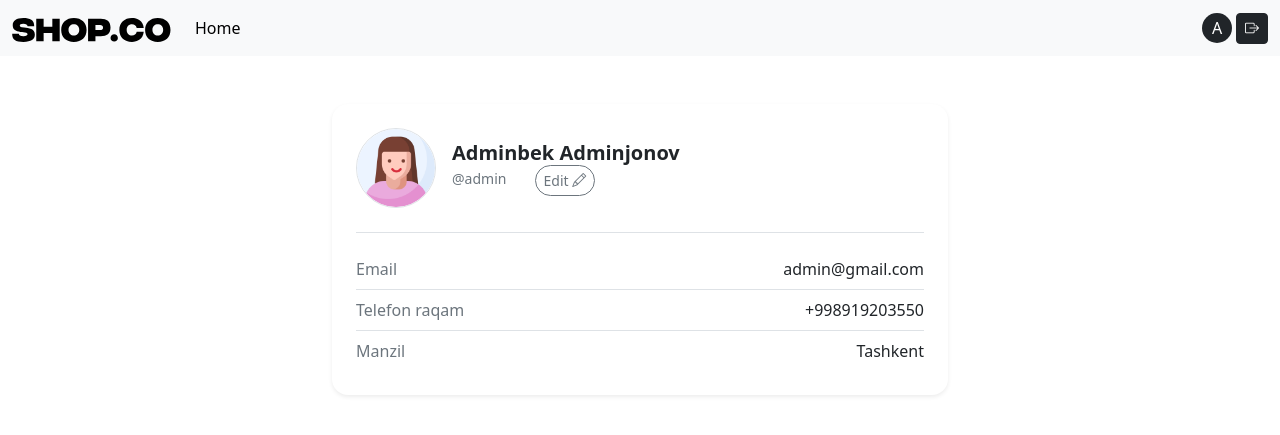
After one commit to muhammadmirzovm/E-commerce-Muhammadjon-Monday-, a Django app: page /accounts/profile/ in a window 1280 px wide. The commit adds this page. Shown: the top 435 px of the page. Run offline with Django 5.2, Linux system fonts and the light colour scheme; a user stored in the database is signed in.

Commit message:
added profile detail & profile edit

```diff
--- a/accounts/admin.py
+++ b/accounts/admin.py
@@ -5,7 +5,7 @@ from .models import User
 @admin.register(User)
 class CustomUserAdmin(UserAdmin):
     fieldsets = UserAdmin.fieldsets + (
-        ("Role", {"fields" : ("role", )}),
+        ("Role", {"fields" : ("role","image", "address", 'phone' )}),
     )
 
     list_display = ("username", "role")
--- a/accounts/forms.py
+++ b/accounts/forms.py
@@ -7,3 +7,9 @@ class SignUpForm(UserCreationForm):
     class Meta:
         model = User
         fields = ("first_name", "last_name","username","email", 'role', 'password1', 'password2')
+
+
+class ProfileForm(forms.ModelForm):
+    class Meta:
+        model = User
+        fields = ( 'first_name', "last_name", "phone", 'address', "email", "image")
--- a/accounts/models.py
+++ b/accounts/models.py
@@ -13,5 +13,9 @@ class User(AbstractUser):
         default=Role.BUYER
     )
 
+    image = models.ImageField(upload_to="avatars/", blank=True, null=True)
+    phone = models.CharField(max_length=13, help_text="+998919990033")
+    address = models.CharField(max_length=255, blank=True)
+
     def __str__(self):
         return f'{self.username} -> {self.role}'
--- a/accounts/urls.py
+++ b/accounts/urls.py
@@ -5,4 +5,6 @@ urlpatterns = [
     path('signup/', views.SignUpView.as_view(), name='signup'),
     path('login/', views.CustomLoginView.as_view(), name='login'),
     path('logout/', views.CustomLogoutView.as_view(), name='logout'),
+    path("profile/", views.ProfileDetailView.as_view(), name="profile_detail"),
+    path("profile-edit/", views.ProfileUpdateView.as_view(), name="profile_edit"),
 ]
--- a/accounts/views.py
+++ b/accounts/views.py
@@ -2,9 +2,10 @@ from django.contrib import messages
 from django.contrib.auth import login
 from django.contrib.auth.views import LoginView, LogoutView
 from django.urls import reverse_lazy
-from django.views.generic import CreateView, DetailView, DeleteView, ListView
-from .forms import SignUpForm
-
+from django.views.generic import CreateView, DetailView, DeleteView, ListView, UpdateView
+from .forms import SignUpForm, ProfileForm
+from django.contrib.auth.mixins import LoginRequiredMixin
+from .models import User
 class SignUpView(CreateView):
     form_class = SignUpForm
     template_name = "accounts/signup.html"
@@ -36,3 +37,27 @@ class CustomLogoutView(LogoutView):
     def dispatch(self, request, *args, **kwargs):
         messages.info(request, "Tizimdan chiqdingiz!")
         return super().dispatch(request, *args, **kwargs)
+
+
+class ProfileDetailView(LoginRequiredMixin, DetailView):
+    model = User
+    template_name = "accounts/profile_detail.html"
+    context_object_name = "profile_user"
+
+    def get_object(self):
+        return self.request.user
+
+class ProfileUpdateView(LoginRequiredMixin, UpdateView):
+    model = User
+    form_class = ProfileForm
+    template_name = 'accounts/profile_edit.html'
+    success_url = reverse_lazy("profile_detail")
+    def get_object(self):
+        return self.request.user
+
+    def form_valid(self, form):
+        messages.success(self.request, 'Profil yangilandi !')
+        return super().form_valid(form)
+    def form_invalid(self, form):
+        messages.error(self.request, 'Profil yangilashda xatolik !')
+        return super().form_invalid(form)
--- a/requirements.txt
+++ b/requirements.txt
@@ -1,4 +1,6 @@
 asgiref==3.11.1
+crispy-bootstrap5==2026.3
 django==6.0.6
+django-crispy-forms==2.6
 pillow==12.2.0
 sqlparse==0.5.5
--- /dev/null
+++ b/templates/accounts/profile_detail.html
@@ -0,0 +1,41 @@
+{% extends 'base.html' %}
+{% block title %}
+Profile -> {{ request.user.username }}
+{% endblock title %}
+{% block content %}
+<div class="container col-lg-6 col-md-7 col-11 my-5">
+    <div class="card border-0 shadow-sm rounded-4 p-4">
+        <div class="d-flex align-items-center gap-3 mb-4">
+            {% if user.image %}
+                <img class="rounded-circle border" style="width:80px; height:80px; object-fit:cover;" src="{{ user.image.url }}" alt="">
+            {% else %}
+                <div class="rounded-circle bg-light border d-flex align-items-center justify-content-center" style="width:80px; height:80px;">
+                    <span class="fs-4 fw-semibold text-secondary">{{ user.username|slice:1|title }}</span>
+                </div>
+            {% endif %}
+            <div>
+
+                    <h5 class="mb-0 fw-semibold">{{ user.first_name }} {{ user.last_name }}</h5>
+
+                    <span class="text-secondary small me-4">@{{ user.username }}</span>
+                    <a class=" text-decoration-none btn btn-outline-secondary rounded-pill btn-sm" href="{% url 'profile_edit'  %}">Edit <i class="bi bi-pencil"></i></a>
+            </div>
+        </div>
+
+        <div class="border-top pt-3">
+            <div class="d-flex justify-content-between py-2 border-bottom">
+                <span class="text-secondary">Email</span>
+                <span class="fw-medium">{{ user.email }}</span>
+            </div>
+            <div class="d-flex justify-content-between py-2 border-bottom">
+                <span class="text-secondary">Telefon raqam</span>
+                <span class="fw-medium">{{ user.phone }}</span>
+            </div>
+            <div class="d-flex justify-content-between py-2">
+                <span class="text-secondary">Manzil</span>
+                <span class="fw-medium">{{ user.address }}</span>
+            </div>
+        </div>
+    </div>
+</div>
+{% endblock content %}
--- a/templates/includes/navbar.html
+++ b/templates/includes/navbar.html
@@ -20,9 +20,9 @@
         </li>
       </ul>
       {% if user.is_authenticated %}
-      <span style="width: 30px; height:30px;" class="d-flex align-items-center justify-content-center bg-dark text-white rounded rounded-circle me-1">
-        {{ user.username|slice:1|title }}
-      </span>
+
+        <a style="width: 30px; height:30px;" class="text-decoration-none d-flex align-items-center justify-content-center bg-dark text-white rounded rounded-circle me-1"  href="{% url 'profile_detail' %}">{{ user.username|slice:1|title }}</a>
+
       <form method="post" action="{% url 'logout' %}">
         {% csrf_token %}
         <button class="btn btn-dark btn-sm"><i class="bi bi-box-arrow-right"></i></button>
```
Also changed, not shown: templates/accounts/profile_edit.html (added, +16 -0 lines), accounts/migrations/0002_user_address_user_image_user_phone.py (added), db.sqlite3, media/avatars/Gemini_Generated_Image_7hnyt07hnyt07hny.png (added), media/avatars/profile_1.png (added).
